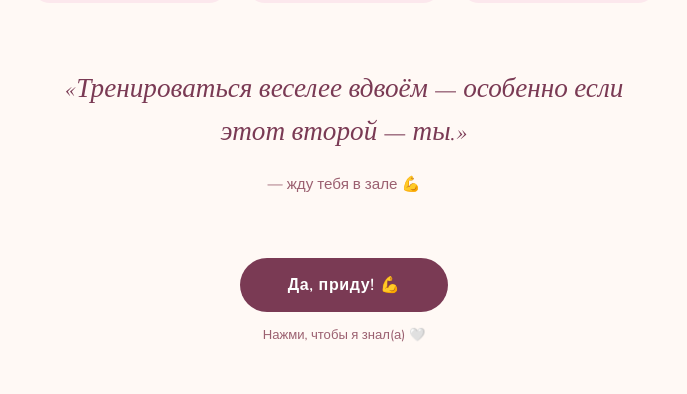
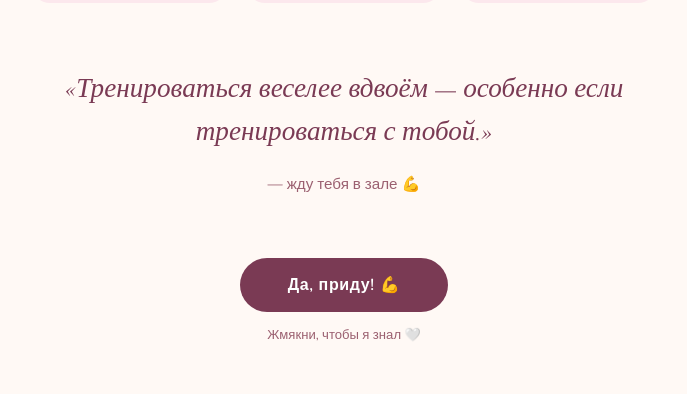
Before and after one commit to Dankossh/Ulzhan, a plain HTML site: page index.html in a window 1280 px wide. Shown: the part 833-1227 px from the top of the page, without its empty margins (296-983 px from the left). Drawn offline with nearby package versions, Linux system fonts and the light colour scheme.

Commit message:
Update index.html

```diff
--- a/index.html
+++ b/index.html
@@ -368,7 +368,7 @@
       <!-- ✏️ Цитата / послание -->
       <p class="letter-quote">
         «Тренироваться веселее вдвоём —
-        особенно если этот второй — ты.»
+        особенно если тренироваться с тобой.»
       </p>
       <!-- ✏️ Подпись -->
       <p class="letter-sign">— жду тебя в зале 💪</p>
@@ -386,7 +386,7 @@
         Да, приду! 💪
       </a>
       <!-- ✏️ Маленькая подсказка под кнопкой -->
-      <p class="btn-note">Нажми, чтобы я знал(а) 🤍</p>
+      <p class="btn-note">Жмякни, чтобы я знал 🤍</p>
     </div>
 
 
```
